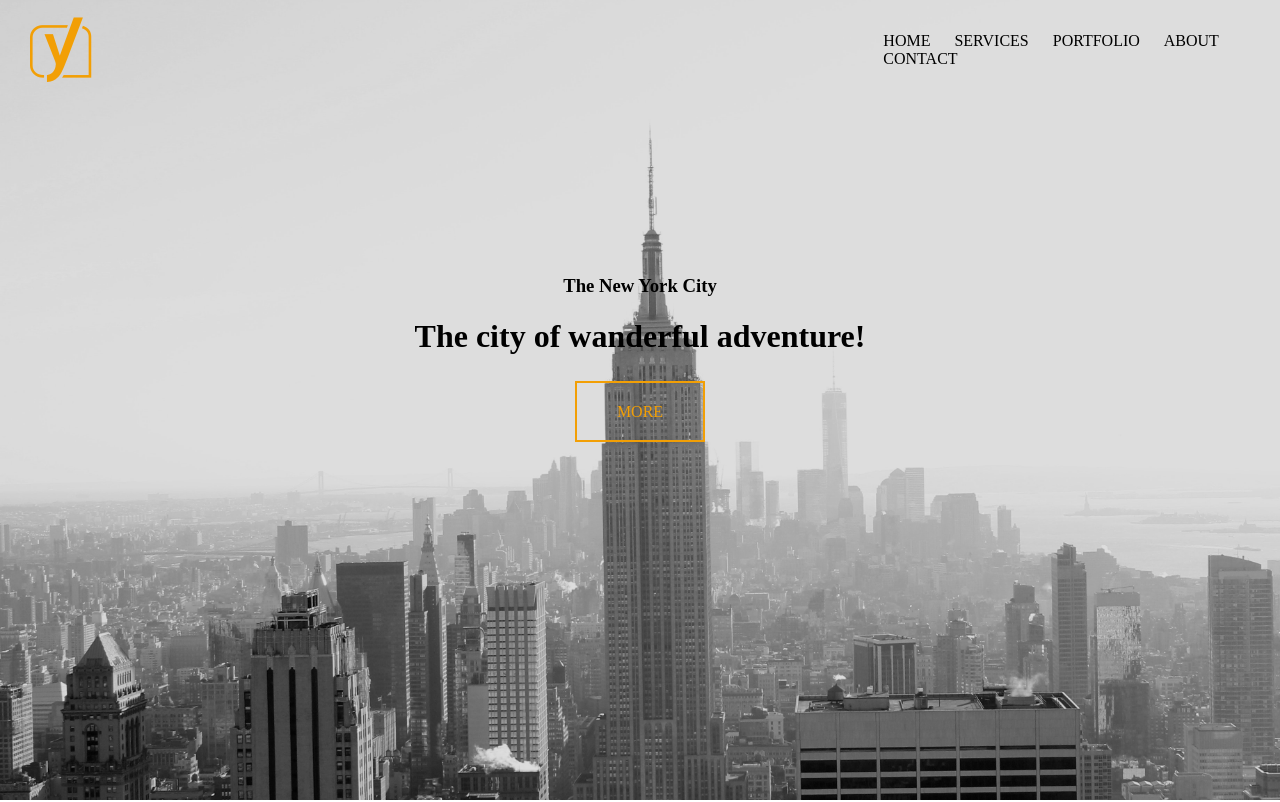
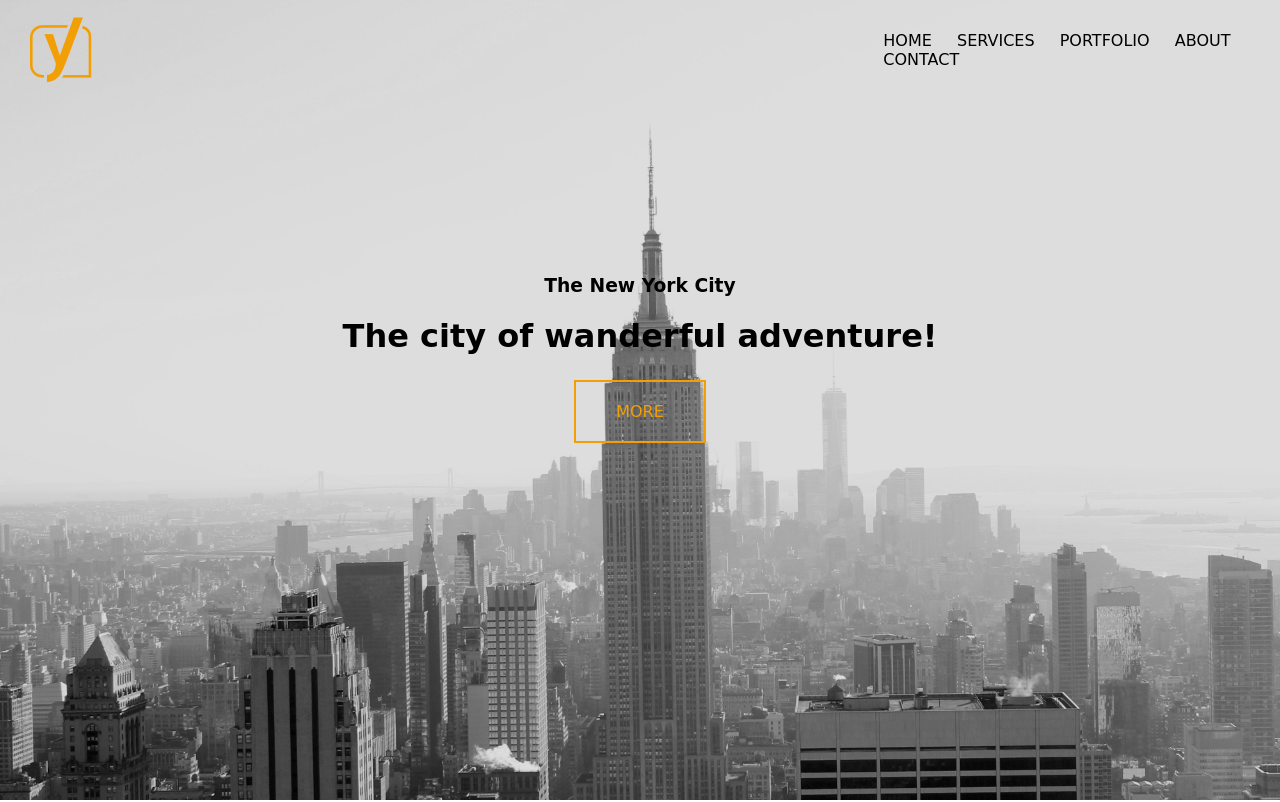
Before and after one commit to Oskar-Michal-Rykowski/easy-project-web, a website: page index.html in a window 1280 px wide. Shown: the top 802 px of the page. Drawn offline with Linux system fonts and the light colour scheme.

Commit message:
Add font from Google fonts

```diff
--- a/index.html
+++ b/index.html
@@ -6,6 +6,8 @@
     <title>Easy Project Website</title>
     <link rel="stylesheet" href="vendor/bootstrap-grid.css">
     <link rel="stylesheet" href="https://use.fontawesome.com/releases/v5.5.0/css/all.css">
+    <link rel="preconnect" href="https://fonts.gstatic.com">
+    <link href="vendor/Staatliches-Regular.ttf" rel="stylesheet">
     <link rel="stylesheet" href="css/style.css">
   </head>
 
--- a/sass/style.scss
+++ b/sass/style.scss
@@ -2,6 +2,8 @@
 
 $color-one: #f29f05;
 $color-two: #f2f2f2;
+
+$font-main: 'Viaoda Libre', cursive;
 
 /* Global */
 
@@ -13,6 +15,7 @@ $color-two: #f2f2f2;
 
 body {
   margin: 0;
+  font-family: $font-main;
 }
 
 /*Front page*/
@@ -98,6 +101,7 @@ nav ul li a {
 }
 
 .slogans {
+  font-family: $font-main;
   position: absolute;
   margin-top: 20%;
   text-align: center;
```
Also changed, not shown: css/style.css, 1 other file.
